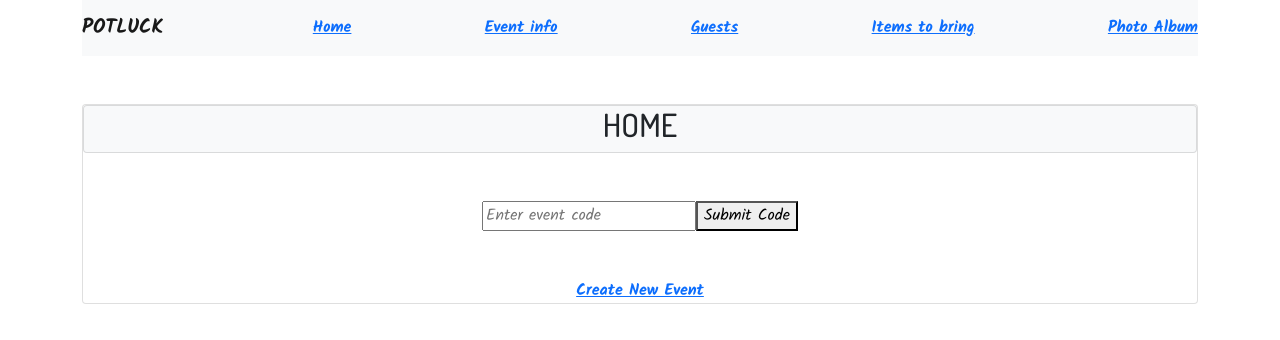
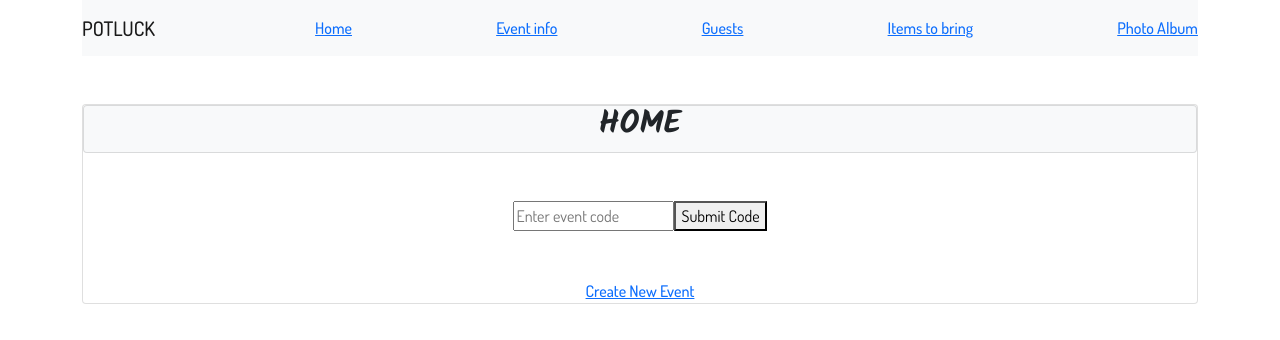
Before and after one commit to dayeane/Mind-your-Ps, a React (Create React App) app in the folder potluck/: page / in a window 1280 px wide. Shown: the top 340 px of the page. Built offline with nearby package versions, Linux system fonts and the light colour scheme; data requests are answered from the project's data file.

Commit message:
style updates

```diff
--- a/potluck/src/App.css
+++ b/potluck/src/App.css
@@ -1,13 +1,15 @@
 .App {
   text-align: center;
-  font-family: 'Kalam', cursive;
-  font-weight: 700;
+  font-family: 'Dosis', sans-serif;
+  font-weight: 500;
+  /* poss */
 }
 
 h2 {
   text-align: center;
-  font-family: 'Dosis', sans-serif;
-  font-weight: 500;
+  font-family: 'Kalam', cursive;
+  font-weight: 700;
+  /* possible font-weights: 300, 400, 700 */
 }
 
 .App-logo {
```
